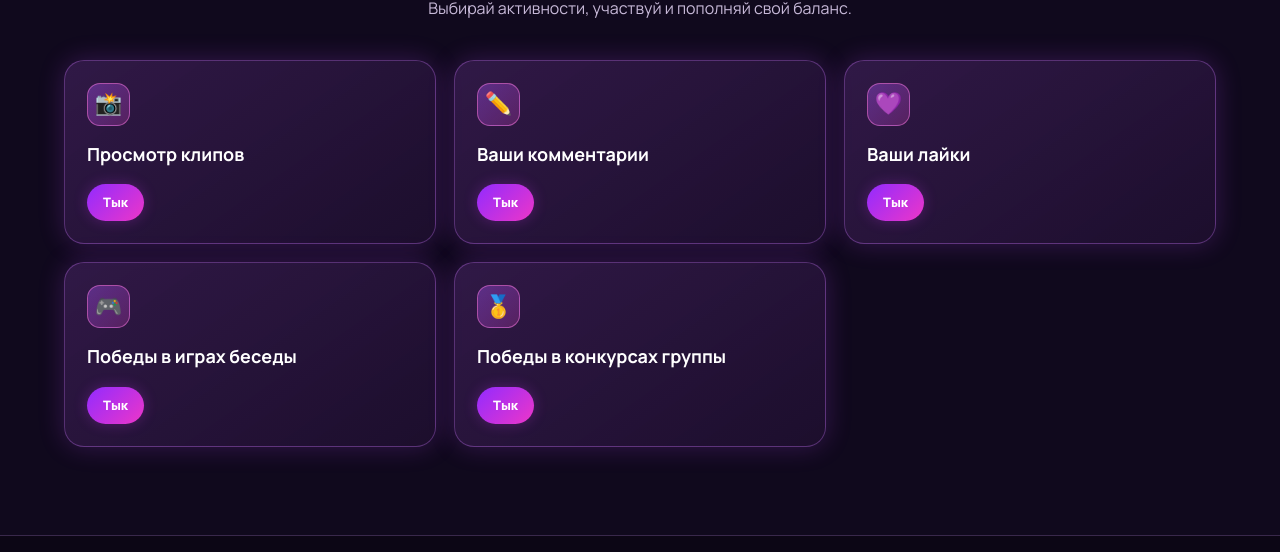
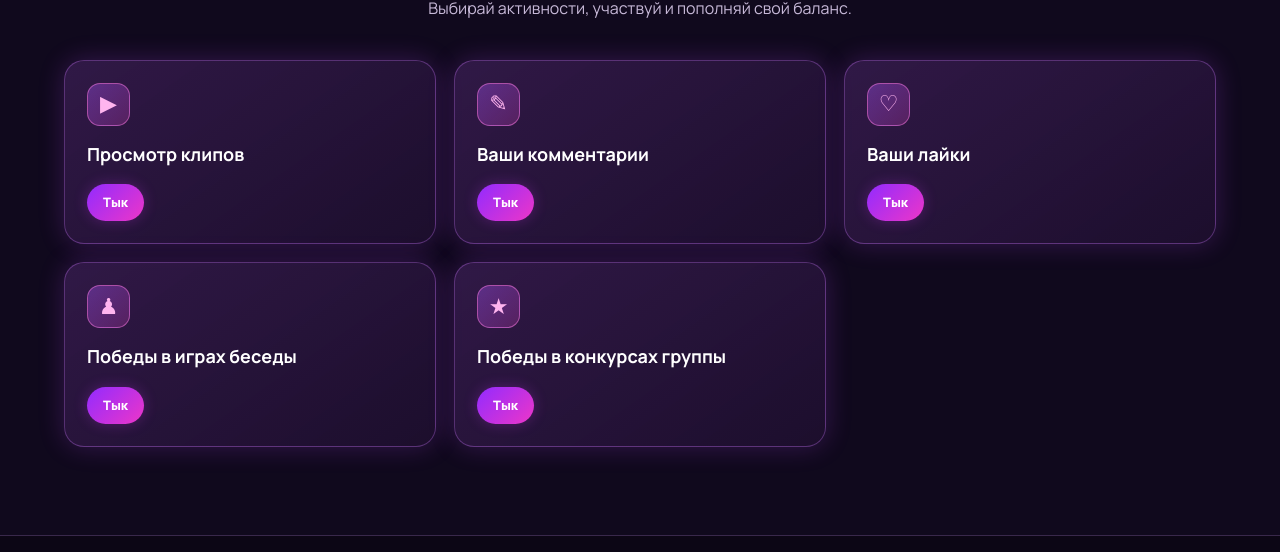
Before and after one commit to NECHAEV-AR/avatariagame_kt-tokkoiny, a plain HTML site: page earn.html in a window 1280 px wide. Shown: the part 248-800 px from the top of the page. Drawn offline with Linux system fonts and the light colour scheme; files whose address does not match are found by name.

Commit message:
Update earn.html

```diff
--- a/earn.html
+++ b/earn.html
@@ -41,7 +41,7 @@
     <!-- Просмотр клипов -->
     <details class="glass-card earn-card">
       <summary class="earn-toggle">
-        <div class="card-symbol">📸</div>
+        <div class="card-symbol">▶</div>
         <h3>Просмотр клипов</h3>
         <span class="jmyak">Тык</span>
       </summary>
@@ -56,7 +56,7 @@
     <!-- Комментарии -->
     <details class="glass-card earn-card">
       <summary class="earn-toggle">
-        <div class="card-symbol">✏️</div>
+        <div class="card-symbol">✎</div>
         <h3>Ваши комментарии</h3>
         <span class="jmyak">Тык</span>
       </summary>
@@ -71,7 +71,7 @@
     <!-- Лайки -->
     <details class="glass-card earn-card">
       <summary class="earn-toggle">
-        <div class="card-symbol">💜</div>
+        <div class="card-symbol">♡</div>
         <h3>Ваши лайки</h3>
         <span class="jmyak">Тык</span>
       </summary>
@@ -85,9 +85,9 @@
     <!-- Игры беседы -->
     <details class="glass-card earn-card">
       <summary class="earn-toggle">
-        <div class="card-symbol">🎮</div>
+        <div class="card-symbol">♟</div>
         <h3>Победы в играх беседы</h3>
-       <span class="jmyak">Тык</span>
+        <span class="jmyak">Тык</span>
       </summary>
 
       <div class="earn-content">
@@ -96,11 +96,11 @@
     </details>
 
     <!-- Конкурсы группы -->
-    <details class="glass-card earn-card">
+    <details class="glass-card earn-card earn-card-wide">
       <summary class="earn-toggle">
-        <div class="card-symbol">🥇</div>
+        <div class="card-symbol">★</div>
         <h3>Победы в конкурсах группы</h3>
-     <span class="jmyak">Тык</span>
+        <span class="jmyak">Тык</span>
       </summary>
 
       <div class="earn-content">
```
